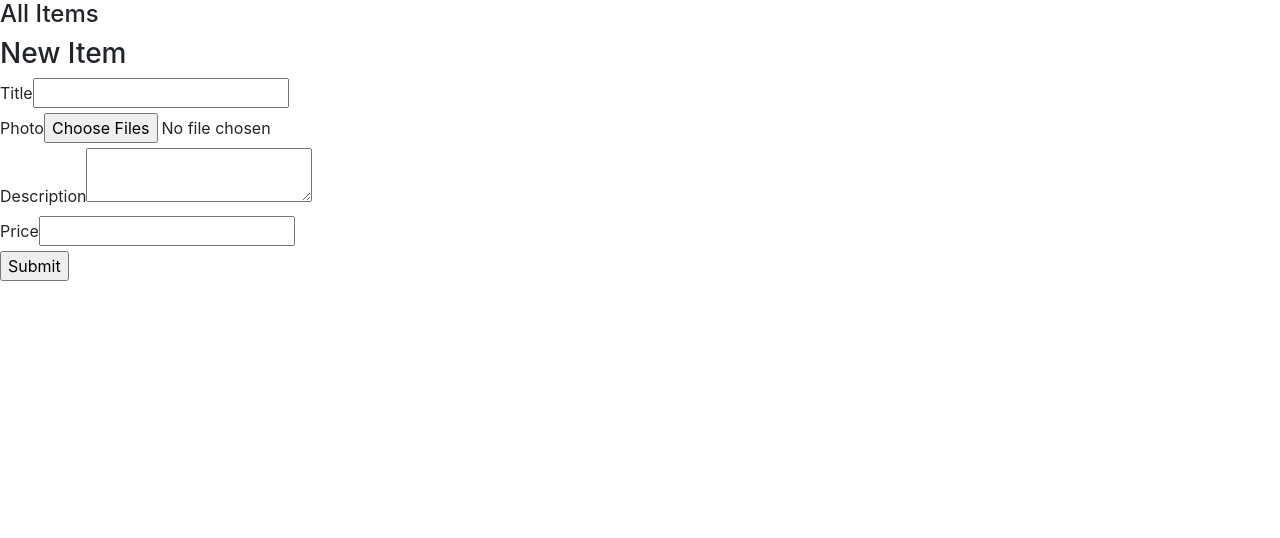
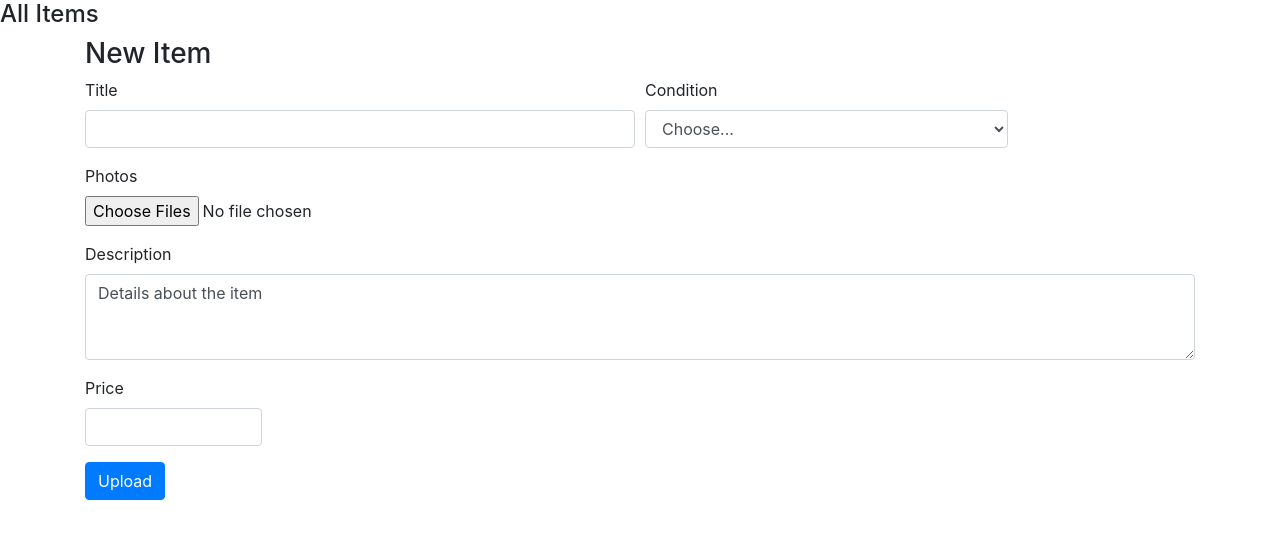
Before and after one commit to moathdlaimi/sellNbuy, a React (Create React App) app in the folder client/: page / in a window 1280 px wide. Shown: the top 538 px of the page. Built offline with nearby package versions, Linux system fonts and the light colour scheme.

Commit message:
added new item form

```diff
--- a/client/src/components/NewItem.js
+++ b/client/src/components/NewItem.js
@@ -2,33 +2,49 @@ import React from 'react';
 
 const NewItem = () => {
     return (
-        <div>
+        <div className="container">
             <h3>New Item</h3>
             <form>
-                <label for="title">Title</label>
-                <input type="text" id="title" name="title"  />
+                <div class="form-row">
+                <div class="form-group col-md-6">
+                    <label for="title">Title</label>
+                    <input type="text" class="form-control" id="title" />
+                </div>
 
-                <br/>
+                <div class="form-group col-md-4">
+                    <label for="condition">Condition</label>
+                        <select id="condition" class="form-control">
+                        <option selected>Choose...</option>
+                        <option>New</option>
+                        <option>Like New</option>
+                        <option>Excellent</option>
+                        <option>Good</option>
+                        <option>Fair</option>
+                        <option>Salvage</option>
+                        </select>
+                </div>
 
-                <label for="photo">Photo</label>
-                <input type="file" id="photo" name="photo" multiple />
+                <div class="form-group col-md-6">
+                    <label for="photo">Photos</label>
+                    <br />
+                    <input type="file" id="photo" name="photo" multiple />
+                </div>
+                </div>
 
-                <br/>
+                <div class="form-group">
+                    <label for="description">Description</label>
+                    <textarea class="form-control" id="description" rows="3">Details about the item</textarea>
+                </div>
 
-                <label for="description">Description</label>
-                <textarea id="description" name="description">
+                <div class="form-row">
+                <div class="form-group col-md-2">
+                    <label for="price">Price</label>
+                    <input type="number" class="form-control" id="price" />
+                </div>
+                </div>
+                    <button type="submit" class="btn btn-primary">Upload</button>
+            </form>
 
-                </textarea>
-
-                <br/>
-
-                <label for="price">Price</label>
-                <input type="number" id="price" name="price"/>
-
-                <br/>
-
-                <input type="submit" value="Submit" />
-            </form>
         </div>
     )
 }
```
Also changed, not shown: 2 other files (tests, documents, lock files or other folders).
